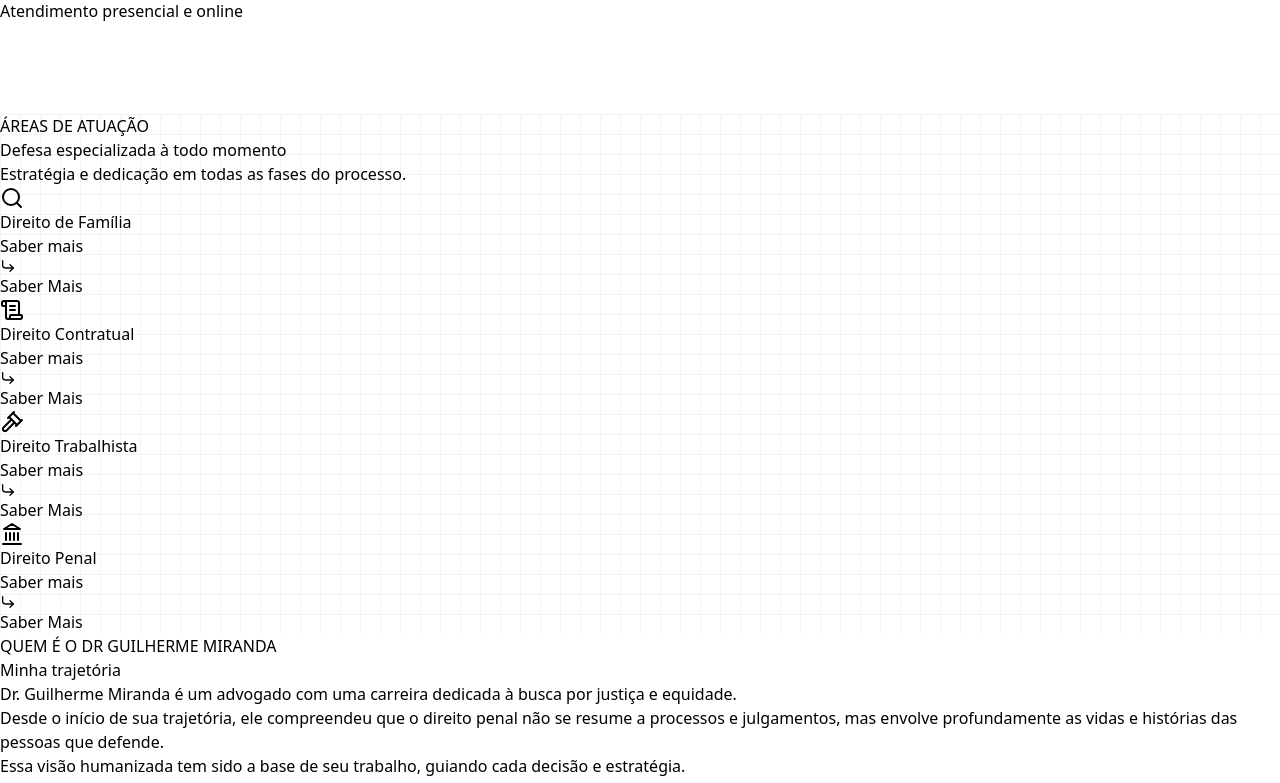
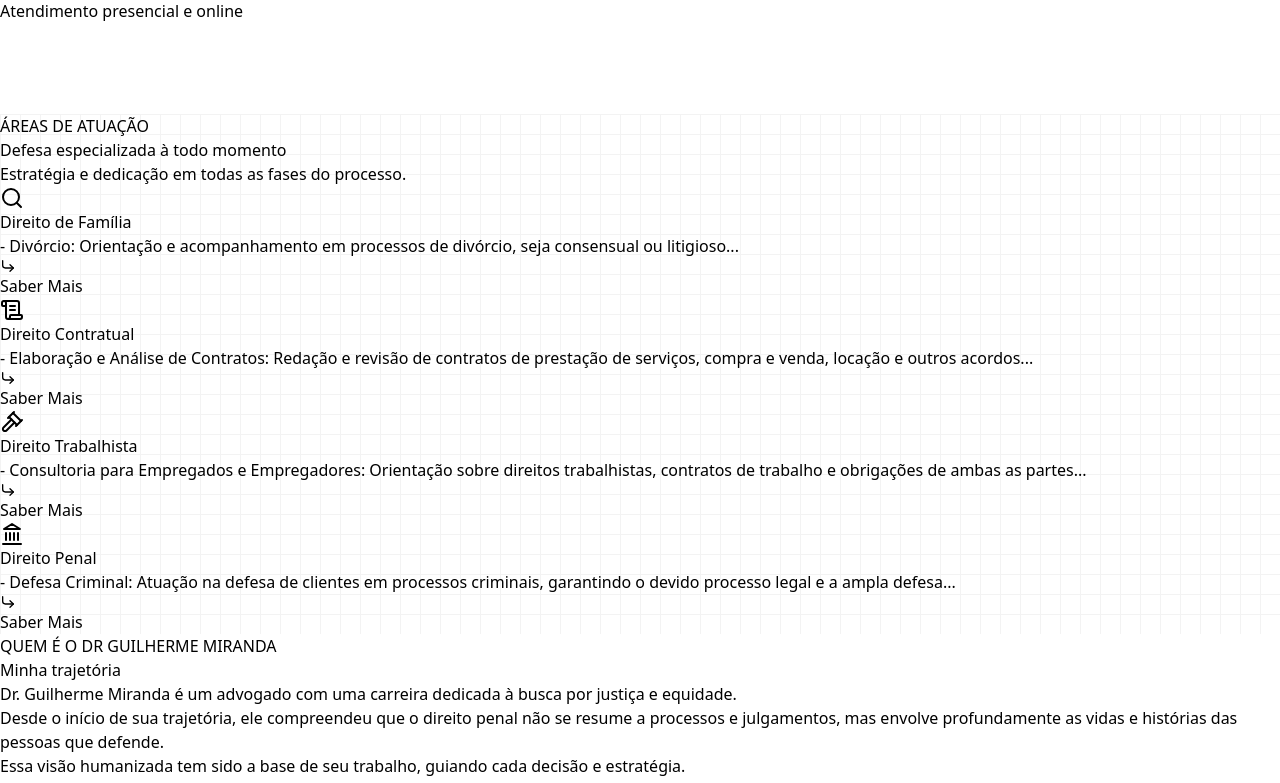
Before and after one commit to EdisonMatos/LP-Guilherme-Miranda, a React (Vite) app: page / in a window 1280 px wide. Shown: the part 477-1260 px from the top of the page. Built offline with nearby package versions, Linux system fonts and the light colour scheme; a web font is replaced by a local one.

Commit message:
fix: Ajusta estrutura da Features alterada

```diff
--- a/src/components/cards/IconButtonFeatureCard.jsx
+++ b/src/components/cards/IconButtonFeatureCard.jsx
@@ -3,9 +3,9 @@ export default function IconButtonFeatureCard(props) {
 
   return (
     <div
-      className={`w-full p-0 tablet1:w-[200px] desktop1:w-[240px] flex flex-col items-center  desktop1:p-0 ${className}`}
+      className={`w-full p-0 tablet1:w-[200px] desktop1:w-[240px] flex flex-col items-center desktop1:p-0 ${className}`}
     >
-      <div className="h-[64px] w-[64px] mb-[24px]  rounded-md flex justify-center items-center text-bgSectionDark bg-primary">
+      <div className="h-[64px] w-[64px] mb-[24px] rounded-md flex justify-center items-center text-bgSectionDark bg-primary">
         {icon}
       </div>
       <h1 className="h-auto font-bold font-mainFont text-title1 text-center mb-[16px] text-bgSectionDark">
--- a/src/components/sections/DefaultModals.jsx
+++ b/src/components/sections/DefaultModals.jsx
@@ -15,7 +15,7 @@ import { FaWhatsapp } from "react-icons/fa";
 
 const whatsappContactLink = `${content.texts.links.ctaWhatsapp}`;
 
-export default function DefaultModals({ modal="true" }) {
+export default function DefaultModals({ modal = "true" }) {
   const [visible, setVisible] = useState(false);
   const [modalTitle, setModalTitle] = useState("");
   const [modalSubtitle, setModalSubtitle] = useState("");
@@ -50,7 +50,8 @@ export default function DefaultModals({ modal="true" }) {
                 <IconButtonFeatureCard
                   icon={content.texts.features.card1.icon}
                   title={content.texts.features.card1.title}
-                  paragraph="Saber mais"
+                  paragraph="- Divórcio: Orientação e acompanhamento em processos de divórcio,
+              seja consensual ou litigioso..."
                   className="tablet1:mb-[12px] desktop1:mb-0 desktop2:mb-[18px]"
                 />
                 {modal && (
@@ -104,7 +105,9 @@ export default function DefaultModals({ modal="true" }) {
                 <IconButtonFeatureCard
                   icon={content.texts.features.card2.icon}
                   title={content.texts.features.card2.title}
-                  paragraph="Saber mais"
+                  paragraph="- Elaboração e Análise de Contratos: Redação e revisão de
+              contratos de prestação de serviços, compra e venda, locação e
+              outros acordos..."
                   className="tablet1:mb-[12px] desktop1:mb-0 desktop2:mb-[18px]"
                 />
                 {modal && (
@@ -158,7 +161,9 @@ export default function DefaultModals({ modal="true" }) {
                 <IconButtonFeatureCard
                   icon={content.texts.features.card3.icon}
                   title={content.texts.features.card3.title}
-                  paragraph="Saber mais"
+                  paragraph="- Consultoria para Empregados e Empregadores: Orientação sobre
+              direitos trabalhistas, contratos de trabalho e obrigações de ambas
+              as partes..."
                   className="tablet1:mb-[12px] desktop1:mb-0 desktop2:mb-[18px]"
                 />
                 {modal && (
@@ -212,7 +217,8 @@ export default function DefaultModals({ modal="true" }) {
                 <IconButtonFeatureCard
                   icon={content.texts.features.card4.icon}
                   title={content.texts.features.card4.title}
-                  paragraph="Saber mais "
+                  paragraph=" - Defesa Criminal: Atuação na defesa de clientes em processos
+              criminais, garantindo o devido processo legal e a ampla defesa... "
                   className="tablet1:mb-[12px] desktop1:mb-0 desktop2:mb-[18px]"
                 />
                 {modal && (
--- a/src/components/sections/FeaturesExtended.jsx
+++ b/src/components/sections/FeaturesExtended.jsx
@@ -33,8 +33,8 @@ export default function FeaturesExtended({ modal }) {
 
         <SectionWrapper>
           <div className="flex flex-col items-center w-full justify-evenly tablet1:flex-row">
-            <div className="flex flex-wrap items-start justify-center w-full gap-[40px]">
-              <MotionDivDownToUp className="flex flex-col items-center justify-center border-[2px] border-solid px-[10px] py-[20px] rounded-md bg-white">
+            <div className="flex flex-wrap items-start justify-between desktop2:justify-center w-full gap-[50px]">
+              <MotionDivDownToUp className="flex flex-col items-center justify-center border-[2px] border-solid px-[10px] py-[20px] bg-white w-full tablet1:w-[45%] desktop2:w-[35%]">
                 <IconButtonFeatureCard
                   icon={content.texts.features.card1.icon}
                   title={content.texts.features.card1.title}
@@ -64,7 +64,7 @@ export default function FeaturesExtended({ modal }) {
                   }
                 />
               </MotionDivDownToUp>
-              <MotionDivDownToUp className="flex flex-col items-center justify-center border-[2px] border-solid px-[10px] py-[20px] rounded-md bg-white">
+              <MotionDivDownToUp className="flex flex-col items-center justify-center border-[2px] border-solid px-[10px] py-[20px] bg-white w-full tablet1:w-[45%] desktop2:w-[35%]">
                 <IconButtonFeatureCard
                   icon={content.texts.features.card2.icon}
                   title={content.texts.features.card2.title}
@@ -94,7 +94,8 @@ export default function FeaturesExtended({ modal }) {
                   }
                 />
               </MotionDivDownToUp>{" "}
-              <MotionDivDownToUp className="flex flex-col items-center justify-center border-[2px] border-solid px-[10px] py-[20px] rounded-md bg-white">
+
+              <MotionDivDownToUp className="flex flex-col items-center justify-center border-[2px] border-solid px-[10px] py-[20px] bg-white w-full tablet1:w-[45%] desktop2:w-[35%]">
                 <IconButtonFeatureCard
                   icon={content.texts.features.card3.icon}
                   title={content.texts.features.card3.title}
@@ -124,7 +125,7 @@ export default function FeaturesExtended({ modal }) {
                   }
                 />
               </MotionDivDownToUp>{" "}
-              <MotionDivDownToUp className="flex flex-col items-center justify-center border-[2px] border-solid px-[10px] py-[20px] rounded-md bg-white">
+              <MotionDivDownToUp className="flex flex-col items-center justify-center border-[2px] border-solid px-[10px] py-[20px] bg-white w-full tablet1:w-[45%] desktop2:w-[35%]">
                 <IconButtonFeatureCard
                   icon={content.texts.features.card4.icon}
                   title={content.texts.features.card4.title}
@@ -154,7 +155,7 @@ export default function FeaturesExtended({ modal }) {
                   }
                 />
               </MotionDivDownToUp>{" "}
-              {/* <MotionDivDownToUp className="flex flex-col items-center justify-center border-[2px] border-solid px-[10px] py-[20px] rounded-md bg-white">
+              {/* <MotionDivDownToUp className="flex flex-col items-center justify-center border-[2px] border-solid px-[10px] py-[20px] bg-white w-full tablet1:w-[45%] desktop2:w-[35%]">
                   <IconButtonFeatureCard
                     icon={content.texts.features.card5.icon}
                     title={content.texts.features.card5.title}
@@ -183,8 +184,8 @@ export default function FeaturesExtended({ modal }) {
                       </svg>
                     }
                   />
-              </MotionDivDownToUp>{" "}
-              <MotionDivDownToUp className="flex flex-col items-center justify-center border-[2px] border-solid px-[10px] py-[20px] rounded-md bg-white">
+                </MotionDivDownToUp>{" "} */}
+              {/* <MotionDivDownToUp className="flex flex-col items-center justify-center border-[2px] border-solid px-[10px] py-[20px] bg-white w-full tablet1:w-[45%] desktop2:w-[35%]">
                   <IconButtonFeatureCard
                     icon={content.texts.features.card6.icon}
                     title={content.texts.features.card6.title}
@@ -213,8 +214,8 @@ export default function FeaturesExtended({ modal }) {
                       </svg>
                     }
                   />
-              </MotionDivDownToUp>{" "}
-              <MotionDivDownToUp className="flex flex-col items-center justify-center border-[2px] border-solid px-[10px] py-[20px] rounded-md bg-white">
+                </MotionDivDownToUp>{" "} */}
+              {/* <MotionDivDownToUp className="flex flex-col items-center justify-center border-[2px] border-solid px-[10px] py-[20px] bg-white w-full tablet1:w-[45%] desktop2:w-[35%]">
                   <IconButtonFeatureCard
                     icon={content.texts.features.card7.icon}
                     title={content.texts.features.card7.title}
@@ -243,8 +244,8 @@ export default function FeaturesExtended({ modal }) {
                       </svg>
                     }
                   />
-              </MotionDivDownToUp>{" "}
-              <MotionDivDownToUp className="flex flex-col items-center justify-center border-[2px] border-solid px-[10px] py-[20px] rounded-md bg-white">
+                </MotionDivDownToUp>{" "} */}
+              {/* <MotionDivDownToUp className="flex flex-col items-center justify-center border-[2px] border-solid px-[10px] py-[20px] bg-white w-full tablet1:w-[45%] desktop2:w-[35%]">
                   <IconButtonFeatureCard
                     icon={content.texts.features.card8.icon}
                     title={content.texts.features.card8.title}
```
Also changed, not shown: src/content/content.jsx (+13 -0 lines). Lines whose indentation alone changed are shown as unchanged.
